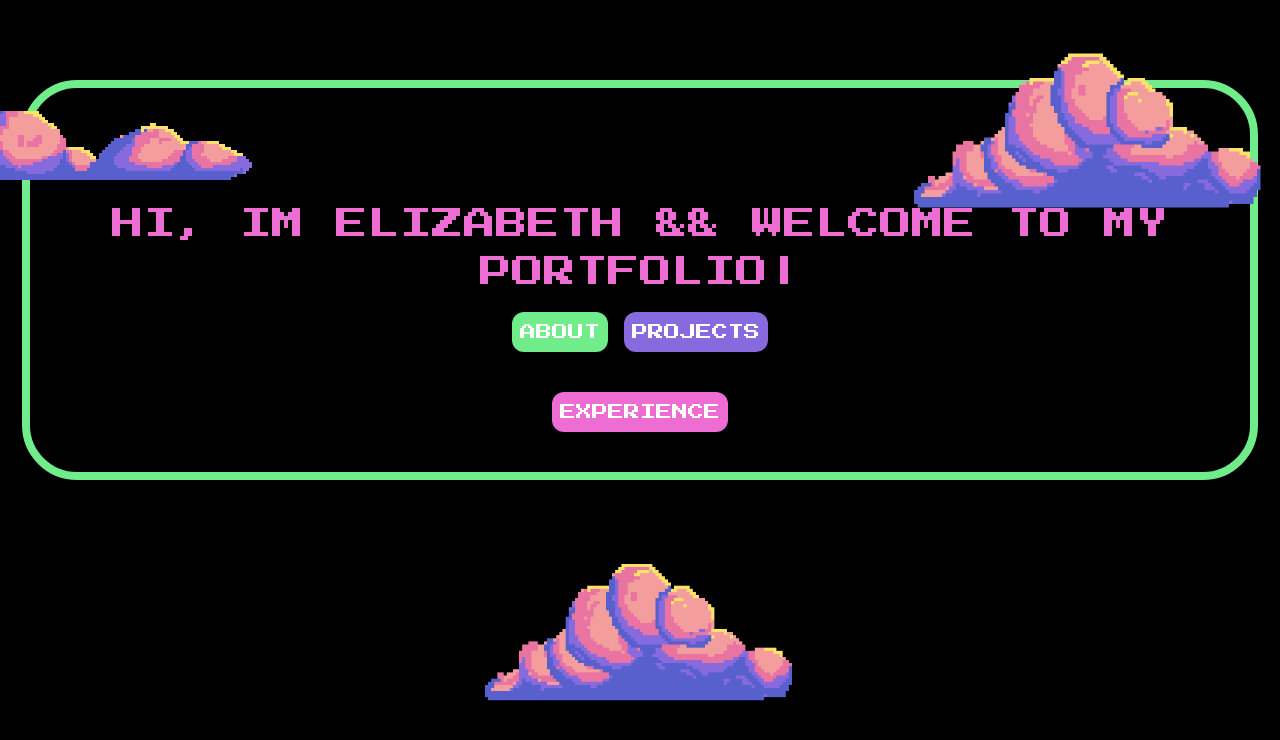
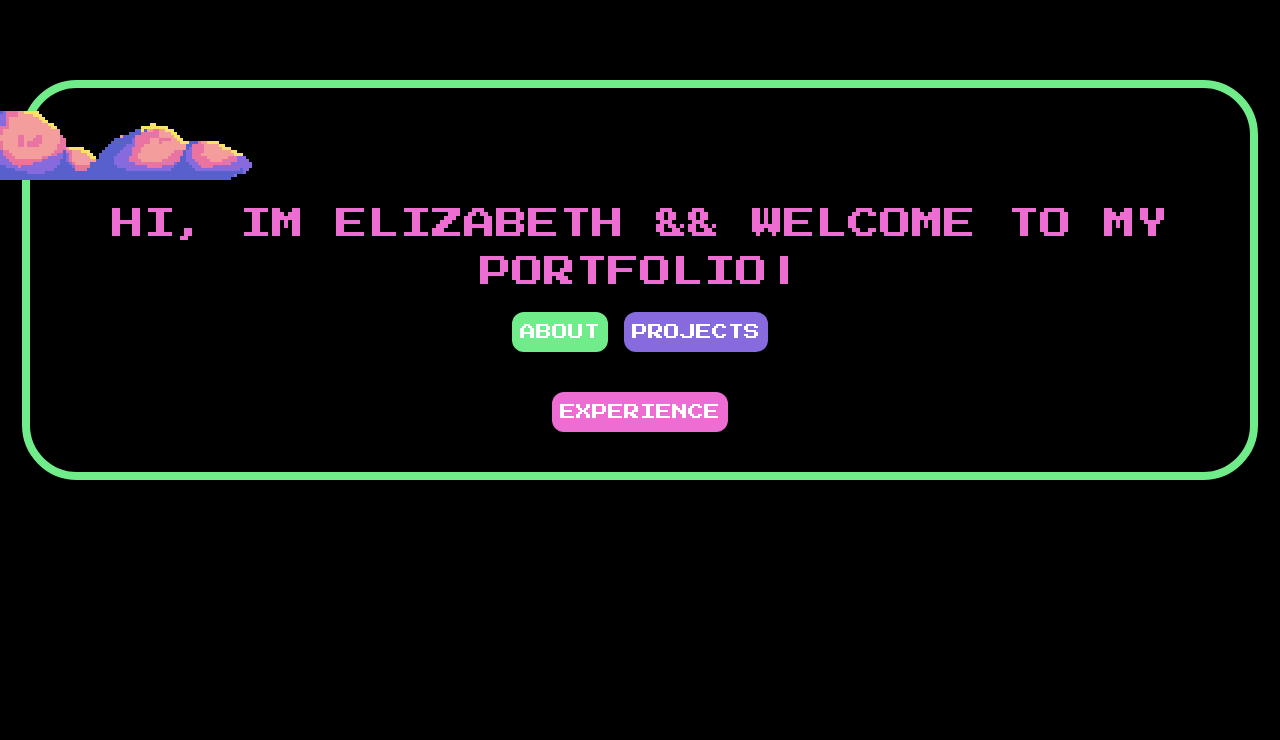
Before and after one commit to lizzzyCodes/elizabeth-c, a Next.js app: page / in a window 1280 px wide. Shown: the top 740 px of the page. Built offline with nearby package versions, Linux system fonts and the light colour scheme.

Commit message:
updating the clouds

```diff
--- a/components/intro.tsx
+++ b/components/intro.tsx
@@ -3,6 +3,7 @@ import Button from "./Buttons";
 import TypingAnimation from "./TypingAnimation";
 import SmallCloud from "../app/src/img/smallcloud.png";
 import LargeCloud from "../app/src/img/clouds.png";
+import LargeCloud2 from "../app/src/img/cloud2.png";
 import Image from "next/image";
 
 export default function Intro() {
@@ -18,15 +19,26 @@ export default function Intro() {
             alt="picture of clouds"
           />
           <Image
-            className="absolute -top-16 right-0 m-4 "
+            className="hidden lg:block absolute -top-16 right-0 m-4 "
             src={LargeCloud}
             width={350}
             height={200}
             alt="picture of clouds"
           />
+
+          <div className="absolute -bottom-20 left-1/2 transform -translate-x-1/2">
+            <Image
+              className="hidden lg:block"
+              src={LargeCloud2}
+              width={350}
+              height={200}
+              alt="picture of clouds"
+            />
+          </div>
+
           <div
             about="heading"
-            className="relative text-[#ED6DD3] text-[32px] lg:text-[55px] pl-10 pr-10 pt-28 text-center font-press-start uppercase mb-4"
+            className="relative text-[#ED6DD3] text-[32px] lg:text-[60px] pl-10 pr-10 pt-28 text-center font-press-start uppercase mb-4"
           >
             <TypingAnimation
               text="hi, im elizabeth && welcome to my portfolio"
@@ -53,13 +65,6 @@ export default function Intro() {
               />
             </div>
           </div>
-           <Image
-            className="absolute bottom-0 m-4 -bottom-20"
-            src={LargeCloud}
-            width={310}
-            height={200}
-            alt="picture of clouds"
-          />
         </section>
       </div>
     </div>
```
Also changed, not shown: app/src/img/cloud2.png (added).
